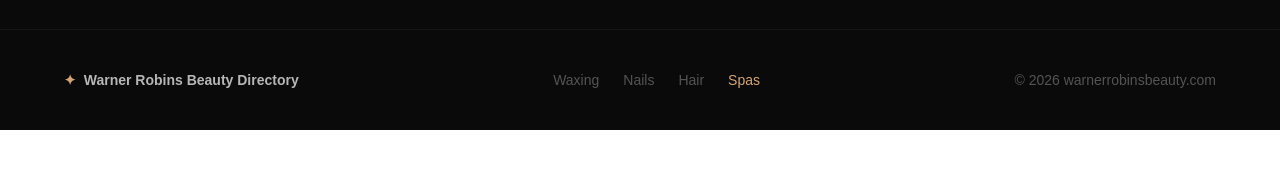
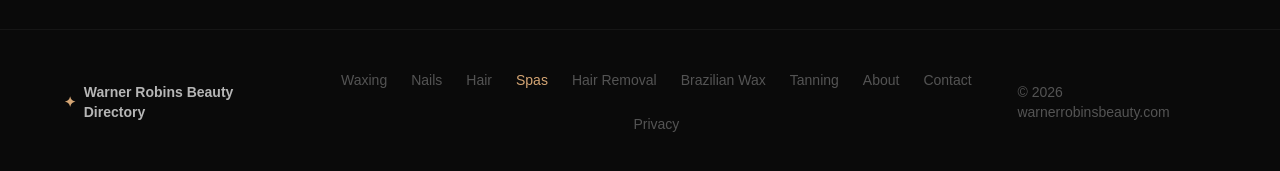
Before and after one commit to skenned23/warnerrobinsbeauty, a Next.js app: page /spas in a window 1280 px wide. Shown: the part 2621-2792 px from the top of the page. Before the commit the page ends 2751 px from the top, so only its background shows below. Built offline with nearby package versions, Linux system fonts and the light colour scheme; a web font is replaced by a local one.

Commit message:
fix: update spas page nav and footer with all categories

```diff
--- a/app/spas/page.tsx
+++ b/app/spas/page.tsx
@@ -70,7 +70,12 @@ export default function SpasPage() {
             <Link href="/nail-salons" className="hover:text-[#D4A574] transition-colors">Nails</Link>
             <Link href="/hair-salons" className="hover:text-[#D4A574] transition-colors">Hair</Link>
             <Link href="/spas" className="text-[#D4A574] font-medium">Spas</Link>
-            <Link href="/contact" className="hover:text-[#D4A574] transition-colors">Contact</Link><Link href="/privacy" className="hover:text-[#D4A574] transition-colors">Privacy</Link>
+            <Link href="/hair-removal" className="hover:text-[#D4A574] transition-colors">Hair Removal</Link>
+            <Link href="/brazilian-wax" className="hover:text-[#D4A574] transition-colors">Brazilian Wax</Link>
+            <Link href="/tanning-salons" className="hover:text-[#D4A574] transition-colors">Tanning</Link>
+            <Link href="/about" className="hover:text-[#D4A574] transition-colors">About</Link>
+            <Link href="/contact" className="hover:text-[#D4A574] transition-colors">Contact</Link>
+            <Link href="/privacy" className="hover:text-[#D4A574] transition-colors">Privacy</Link>
           </nav>
         </div>
       </header>
@@ -82,7 +87,7 @@ export default function SpasPage() {
         <div className="relative max-w-6xl mx-auto">
           <Link href="/" className="text-[#D4A574] text-sm hover:underline mb-4 inline-block">← Back to Directory</Link>
           <p className="text-[#D4A574] text-xs font-medium tracking-widest uppercase mb-2">Warner Robins, GA</p>
-          <h1 className="text-4xl md:text-5xl font-bold mb-3">Spas</h1>
+          <h1 className="text-4xl md:text-5xl font-bold mb-3">Spas in Warner Robins</h1>
           <p className="text-white/40 text-lg max-w-xl">
             Browse {businesses.length} top-rated spas in Warner Robins — massages, facials, body treatments, and relaxation.
           </p>
@@ -150,11 +155,17 @@ export default function SpasPage() {
           <div className="flex items-center gap-2 font-semibold text-white/70">
             <span className="text-[#D4A574]">✦</span> Warner Robins Beauty Directory
           </div>
-          <nav className="flex gap-6">
+          <nav className="flex gap-6 flex-wrap justify-center">
             <Link href="/waxing" className="hover:text-[#D4A574] transition-colors">Waxing</Link>
             <Link href="/nail-salons" className="hover:text-[#D4A574] transition-colors">Nails</Link>
             <Link href="/hair-salons" className="hover:text-[#D4A574] transition-colors">Hair</Link>
             <Link href="/spas" className="text-[#D4A574]">Spas</Link>
+            <Link href="/hair-removal" className="hover:text-[#D4A574] transition-colors">Hair Removal</Link>
+            <Link href="/brazilian-wax" className="hover:text-[#D4A574] transition-colors">Brazilian Wax</Link>
+            <Link href="/tanning-salons" className="hover:text-[#D4A574] transition-colors">Tanning</Link>
+            <Link href="/about" className="hover:text-[#D4A574] transition-colors">About</Link>
+            <Link href="/contact" className="hover:text-[#D4A574] transition-colors">Contact</Link>
+            <Link href="/privacy" className="hover:text-[#D4A574] transition-colors">Privacy</Link>
           </nav>
           <p>© {new Date().getFullYear()} warnerrobinsbeauty.com</p>
         </div>
```
